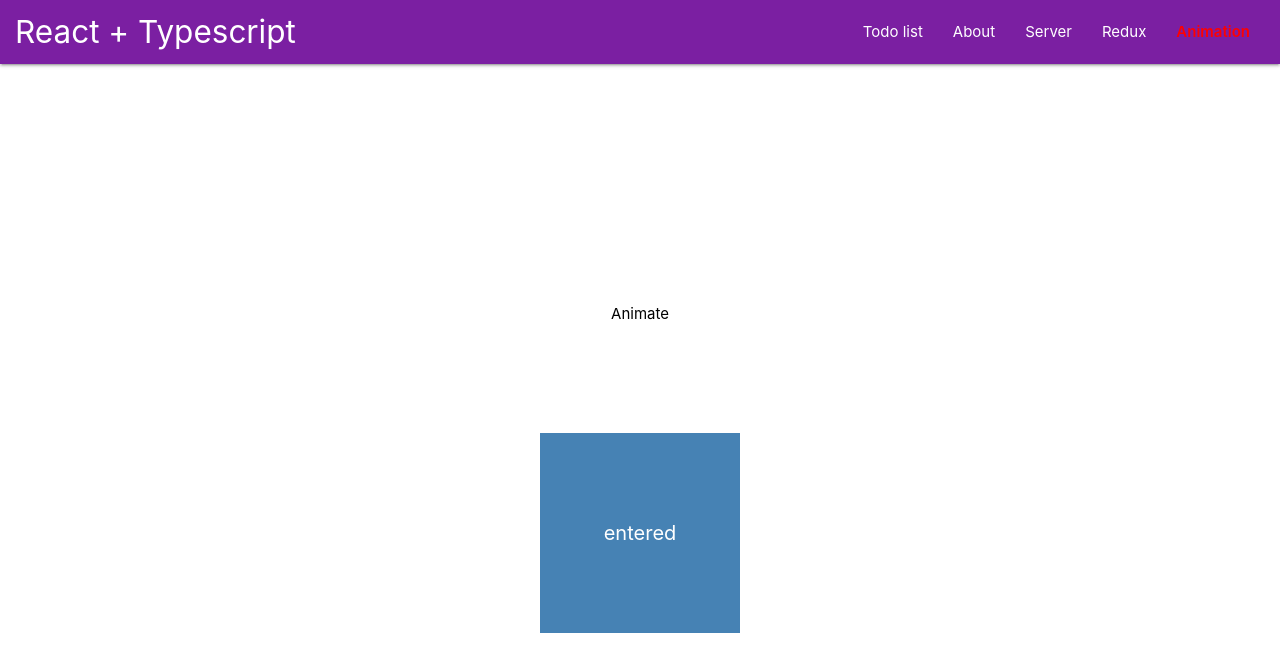
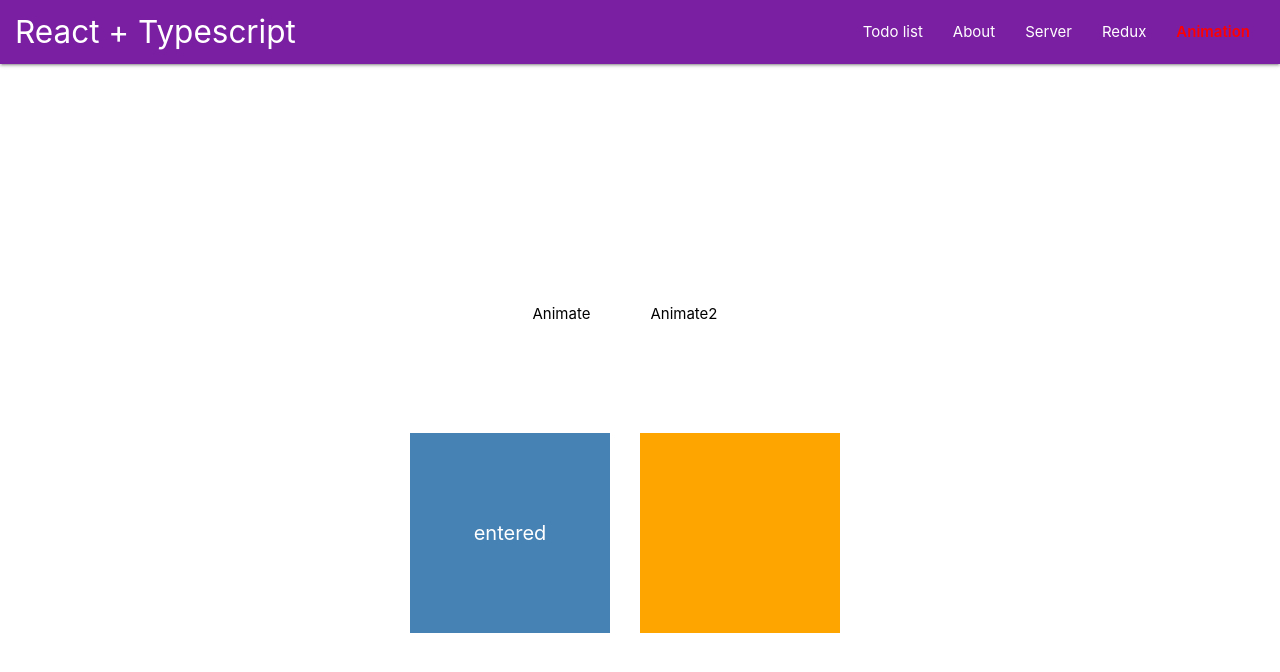
Before and after one commit to SDen4/react_typescript, a React (Create React App) app: page /animation in a window 1280 px wide. Shown: the top 672 px of the page. Built offline with nearby package versions, Linux system fonts and the light colour scheme.

Commit message:
CSSTransition animation

```diff
--- a/src/components/Animation/Animation.module.css
+++ b/src/components/Animation/Animation.module.css
@@ -15,7 +15,18 @@
   font-size: 20px;
   width: 200px;
   height: 200px;
+  margin-right: 30px;
   background-color: steelblue;
+}
+
+
+.orange {
+  background-color: orange;
+}
+
+.wrapper {
+  display: flex;
+  align-items: center;
 }
 
 .customButton {
@@ -25,6 +36,7 @@
   padding: 10px 15px;
   background-color: transparent;
   cursor: pointer;
+  margin-right: 30px;
   transition: 0.3s;
 }
 
--- a/src/components/Animation/Animation.tsx
+++ b/src/components/Animation/Animation.tsx
@@ -1,13 +1,15 @@
 import React, { useState } from 'react';
-import { Transition } from 'react-transition-group';
+import { Transition, CSSTransition } from 'react-transition-group';
 
 import styles from './Animation.module.css';
 
 const Animation: React.FC = () => {
   const [compState, setCompState] = useState(true);
+  const [compState2, setCompState2] = useState(true);
 
   return (
     <div className={styles.component}>
+      <div className={styles.wrapper}>
         <button
           className={styles.customButton}
           onClick={() => {
@@ -17,6 +19,17 @@ const Animation: React.FC = () => {
           Animate
         </button>
 
+        <button
+          className={styles.customButton}
+          onClick={() => {
+            setCompState2(!compState2);
+          }}
+        >
+          Animate2
+        </button>
+      </div>
+
+      <div className={styles.wrapper}>
         <Transition
           in={compState}
           timeout={{ enter: 1000, exit: 500 }}
@@ -25,6 +38,17 @@ const Animation: React.FC = () => {
         >
           {(state) => <div className={`${styles.block} ${state}`}>{state}</div>}
         </Transition>
+
+        <CSSTransition
+          in={compState2}
+          timeout={1000}
+          mountOnEnter
+          unmountOnExit
+          classNames="animationOrange"
+        >
+          <div className={`${styles.block} ${styles.orange}`}></div>
+        </CSSTransition>
+      </div>
     </div>
   );
 };
--- a/src/index.css
+++ b/src/index.css
@@ -74,7 +74,6 @@ code {
 .exited {
   opacity: 0;
   transform: translateY(-500px);
-  display: none;
 }
 @keyframes anime {
   0% {
@@ -93,3 +92,23 @@ code {
   }
 }
 /* animation */
+
+/* animation ORANGE*/
+.animationOrange-enter {
+  opacity: 0;
+}
+.animationOrange-enter-active {
+  opacity: 1;
+  transition: opacity 1s;
+}
+.animationOrange-exit {
+  opacity: 1;
+}
+.animationOrange-exit-active {
+  opacity: 0;
+  transition: opacity 1s;
+}
+.animationOrange-exit-done {
+  opacity: 0;
+}
+/* animation ORANGE*/
```
Lines whose indentation alone changed are shown as unchanged.
